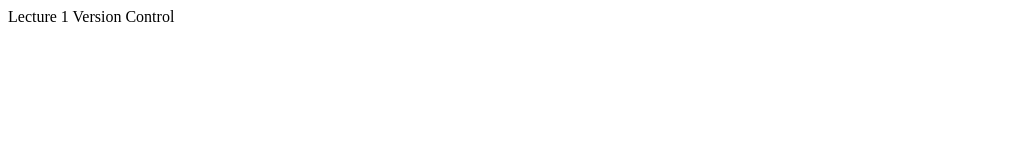
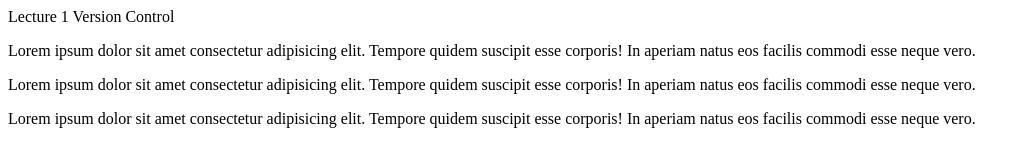
Before and after one commit to AmanyFarouk/Version-Control, a plain HTML site: page index.html in a window 1280 px wide. Shown: the whole page, without its empty margins (0-1030 px from the left). Drawn offline with Linux system fonts and the light colour scheme.

Commit message:
add some Paragraphs to the page

```diff
--- a/index.html
+++ b/index.html
@@ -7,5 +7,9 @@
 </head>
 <body>
     <head>Lecture 1 Version Control</head>
+    <p>Lorem ipsum dolor sit amet consectetur adipisicing elit. Tempore quidem suscipit esse corporis! In aperiam natus eos facilis commodi esse neque vero.</p>
+    <p>Lorem ipsum dolor sit amet consectetur adipisicing elit. Tempore quidem suscipit esse corporis! In aperiam natus eos facilis commodi esse neque vero.</p>
+    <p>Lorem ipsum dolor sit amet consectetur adipisicing elit. Tempore quidem suscipit esse corporis! In aperiam natus eos facilis commodi esse neque vero.</p>
+
 </body>
 </html>
```
